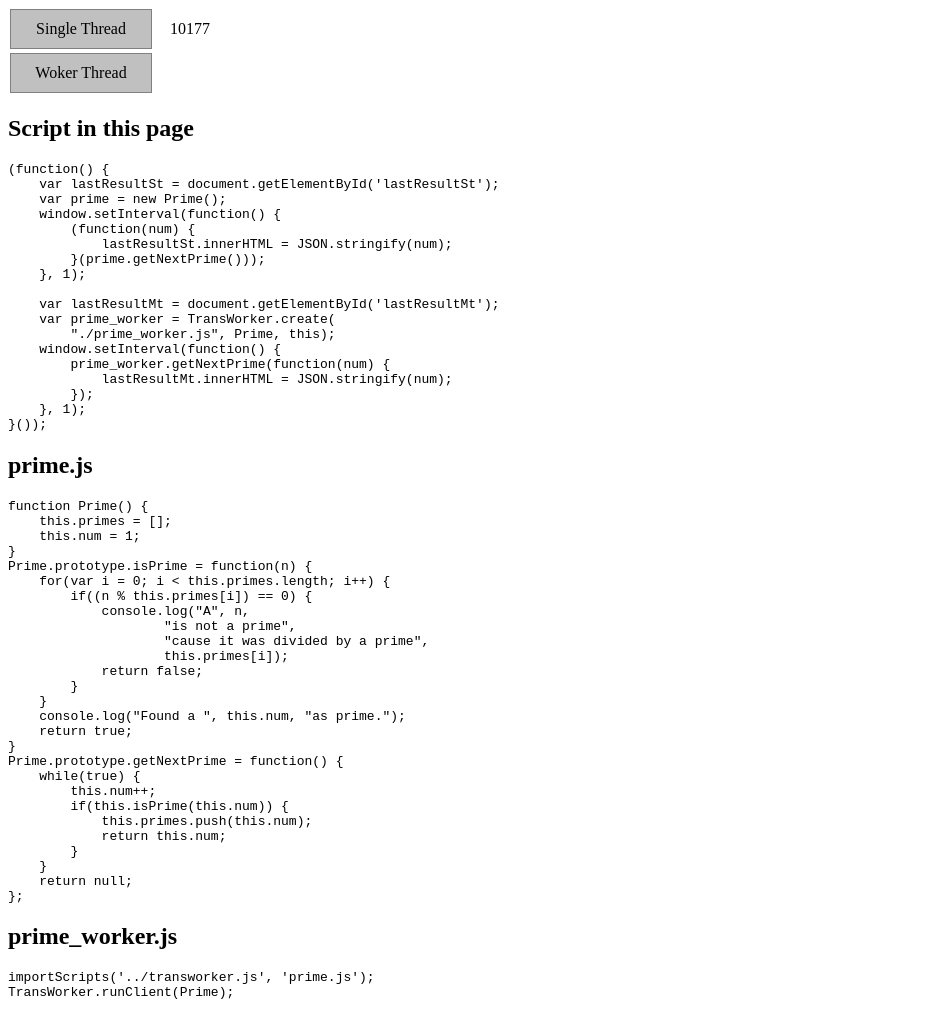
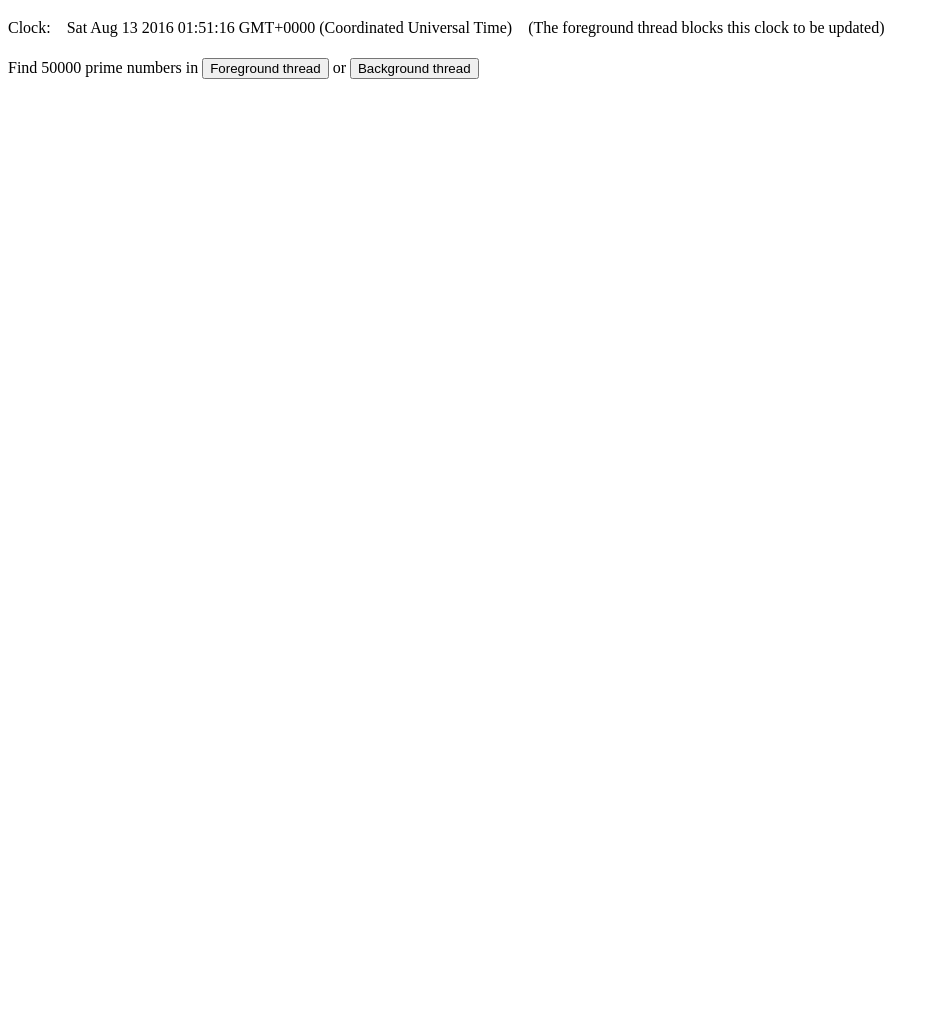
Before and after one commit to takamin/transworker, a plain HTML site: page sample/prime/prime.html in a window 1280 px wide. Shown: the part 73-1086 px from the top of the page, without its empty margins (0-939 px from the left). After the commit the page ends 800 px from the top, so only its background shows below. Drawn offline with Linux system fonts and the light colour scheme; files whose address does not match are found by name.

Commit message:
Update sample program
It shows how the foreground process blocks UI.

```diff
--- a/sample/prime/prime.html
+++ b/sample/prime/prime.html
@@ -1,7 +1,7 @@
 <!doctype HTML>
 <html>
 <head>
-<title>Prime</title>
+<title>Find Prime Numbers</title>
 <style type="text/css">
 span { display:inline-block; padding:10px; margin:2px; }
 .label {
@@ -10,97 +10,53 @@ span { display:inline-block; padding:10px; margin:2px; }
 </style>
 </head>
 <body>
-<h1>Prime</h1>
+<h1>Find Prime Numbers</h1>
+Clock: <span id="clock"></span> (The foreground thread blocks this clock to be updated)
 <div>
-    <span class="label">Single Thread</span>
-    <span id="lastResultSt" class="lastResult"></span>
+    Find 50000 prime numbers in
+    <button type="button" id="buttonFindPrimes">Foreground thread</button>
+    or
+    <button type="button" id="buttonFindPrimesMT">Background thread</button>
+    <span id="result"></span>
 </div>
-<div>
-    <span class="label">Woker Thread</span>
-    <span id="lastResultMt" class="lastResult"></span>
-</div>
-
-<h2>Script in this page</h2>
-
-<pre>
-(function() {
-    var lastResultSt = document.getElementById('lastResultSt');
-    var prime = new Prime();
-    window.setInterval(function() {
-        (function(num) {
-            lastResultSt.innerHTML = JSON.stringify(num);
-        }(prime.getNextPrime()));
-    }, 1);
-
-    var lastResultMt = document.getElementById('lastResultMt');
-    var prime_worker = TransWorker.create(
-        "./prime_worker.js", Prime, this);
-    window.setInterval(function() {
-        prime_worker.getNextPrime(function(num) {
-            lastResultMt.innerHTML = JSON.stringify(num);
-        });
-    }, 1);
-}());
-</pre>
-
-<h2>prime.js</h2>
-
-<pre>
-function Prime() {
-    this.primes = [];
-    this.num = 1;
-}
-Prime.prototype.isPrime = function(n) {
-    for(var i = 0; i &lt; this.primes.length; i++) {
-        if((n % this.primes[i]) == 0) {
-            console.log("A", n,
-                    "is not a prime",
-                    "cause it was divided by a prime",
-                    this.primes[i]);
-            return false;
-        }
-    }
-    console.log("Found a ", this.num, "as prime.");
-    return true;
-}
-Prime.prototype.getNextPrime = function() {
-    while(true) {
-        this.num++;
-        if(this.isPrime(this.num)) {
-            this.primes.push(this.num);
-            return this.num;
-        }
-    }
-    return null;
-};
-</pre>
-
-<h2>prime_worker.js</h2>
-
-<pre>
-importScripts('../transworker.js', 'prime.js');
-TransWorker.runClient(Prime);
-</pre>
 
 <script src="prime.js"></script>
 <script src="../transworker.js"></script>
 <script type="text/javascript">
 (function() {
-    var lastResultSt = document.getElementById('lastResultSt');
-    var prime = new Prime();
-    window.setInterval(function() {
-        (function(num) {
-            lastResultSt.innerHTML = JSON.stringify(num);
-        }(prime.getNextPrime()));
-    }, 1);
-
-    var lastResultMt = document.getElementById('lastResultMt');
-    var prime_worker = TransWorker.create("./prime_worker.js", Prime, this);
-    window.setInterval(function() {
-        prime_worker.getNextPrime(function(num) {
-            lastResultMt.innerHTML = JSON.stringify(num);
+    setInterval(function() {
+        document.getElementById("clock").innerHTML = (new Date()).toString();
+    }, 100);
+    var numOfPrimes = 50000;
+    var result = document.getElementById('result');
+    var clearResult = function() {
+        result.innerHTML = "";
+    };
+    var addPrime = function(prime) {
+        var spanPrime = document.createElement('SPAN');
+        spanPrime.innerHTML = prime;
+        result.appendChild(spanPrime);
+    };
+    var listPrimes = function(primes) {
+        if(primes == null) {return;}
+        primes.forEach(function(prime) { addPrime(prime); });
+    };
+    document.getElementById("buttonFindPrimes").addEventListener("click", function() {
+        clearResult();
+        var prime = new Prime();
+        setTimeout(function() {
+            prime.findPrimes(numOfPrimes);
+            listPrimes(prime.getPrimes());
+        }, 0);
+    });
+    document.getElementById("buttonFindPrimesMT").addEventListener("click", function() {
+        clearResult();
+        var prime = TransWorker.create("./prime_worker.js", Prime, this);
+        prime.findPrimes(numOfPrimes, function() {
+            clearResult();
+            prime.getPrimes(listPrimes);
         });
-    }, 1);
+    });
 }());
 </script>
 </body>
--- a/sample/prime/prime.js
+++ b/sample/prime/prime.js
@@ -5,14 +5,9 @@ function Prime() {
 Prime.prototype.isPrime = function(n) {
     for(var i = 0; i < this.primes.length; i++) {
         if((n % this.primes[i]) == 0) {
-            console.log("A", n,
-                    "is not a prime",
-                    "cause it was divided by a prime",
-                    this.primes[i]);
             return false;
         }
     }
-    console.log("Found a ", this.num, "as prime.");
     return true;
 }
 Prime.prototype.getNextPrime = function() {
@@ -25,3 +20,21 @@ Prime.prototype.getNextPrime = function() {
     }
     return null;
 };
+Prime.prototype.getLastPrime = function() {
+    if(this.primes.length <= 0) {
+        return null;
+    }
+    return this.primes[this.primes.length - 1];
+};
+Prime.prototype.getPrimes = function() {
+    return this.primes;
+};
+Prime.prototype.findPrimes = function(count) {
+    var i = 0;
+    while(i < count) {
+        if(this.getNextPrime() != null) {
+            i++;
+        }
+    }
+    return this.getLastPrime();
+};
```
